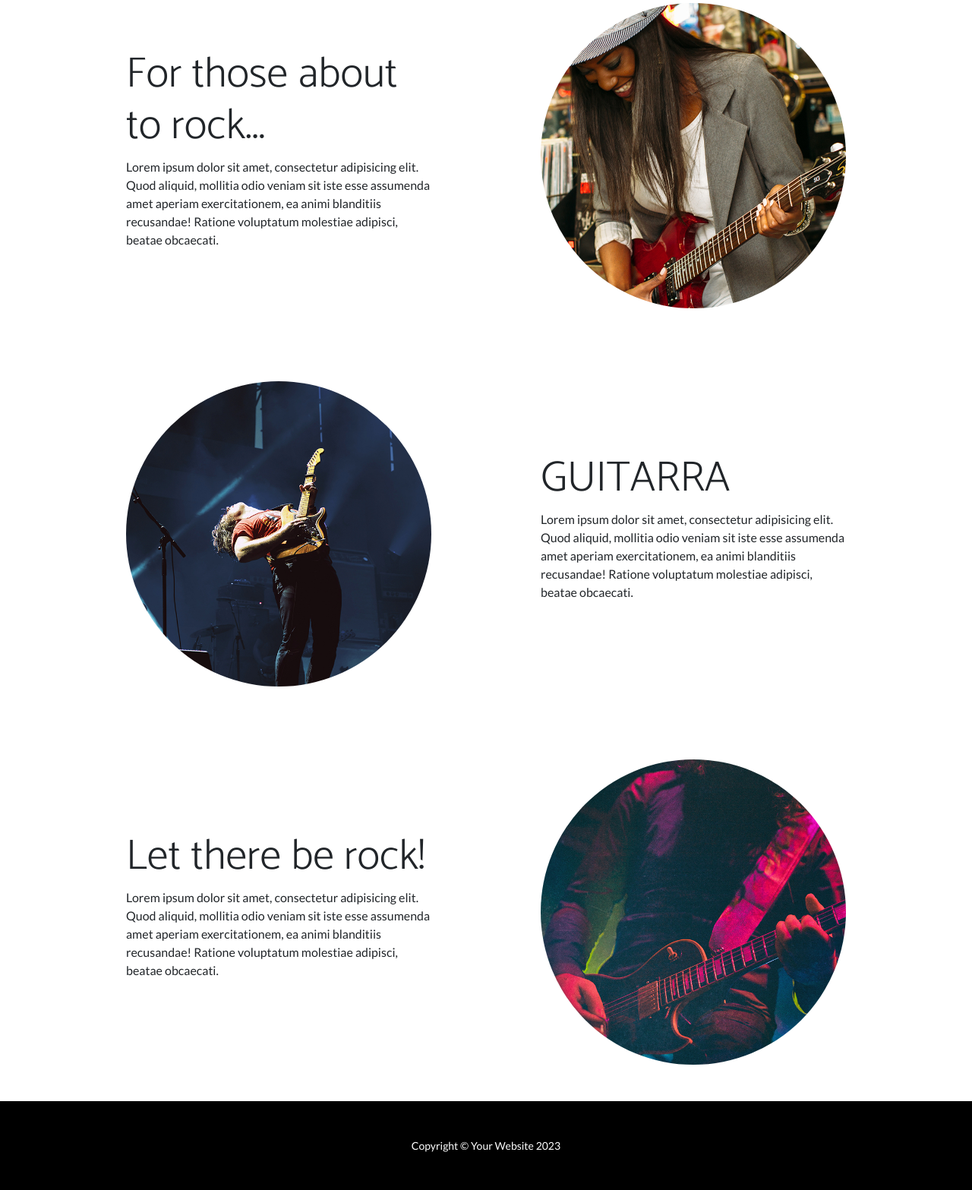
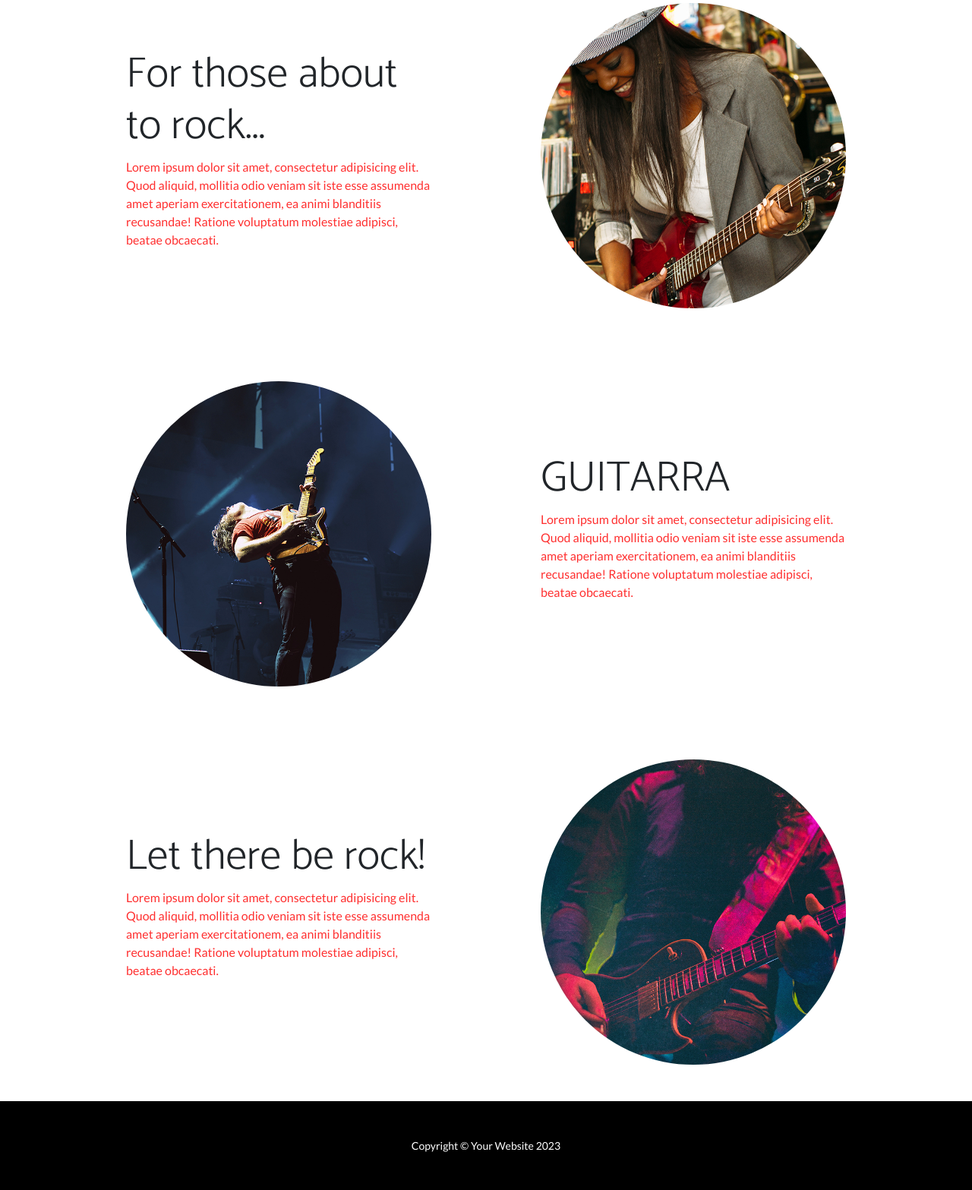
Before and after one commit to Kucha82/Tercera-pre-entrega-Ibarra, a Django app: page /app/inicio/ in a window 1280 px wide. Shown: the part 731-2298 px from the top of the page at 76% size. Run offline with Django 4.2, Linux system fonts and the light colour scheme; some libraries are stand-ins or nearby versions.

Commit message:
modificado

```diff
--- /dev/null
+++ b/Appboots/static/Appboots/css/style.css
@@ -0,0 +1,3 @@
+p{
+    color: rgb(255, 47, 47);
+}
--- a/Appboots/template/Appboots/index.html
+++ b/Appboots/template/Appboots/index.html
@@ -16,6 +16,7 @@
         <link href="https://fonts.googleapis.com/css?family=Lato:100,100i,300,300i,400,400i,700,700i,900,900i" rel="stylesheet" />
         <!-- Core theme CSS (includes Bootstrap)-->
         <link href="{% static 'Appboots/css/styles.css' %}" rel="stylesheet" />
+        <link href="{% static 'Appboots/css/style.css' %}" rel="stylesheet" />
     </head>
     <body id="page-top">
         <!-- Navigation-->
```
